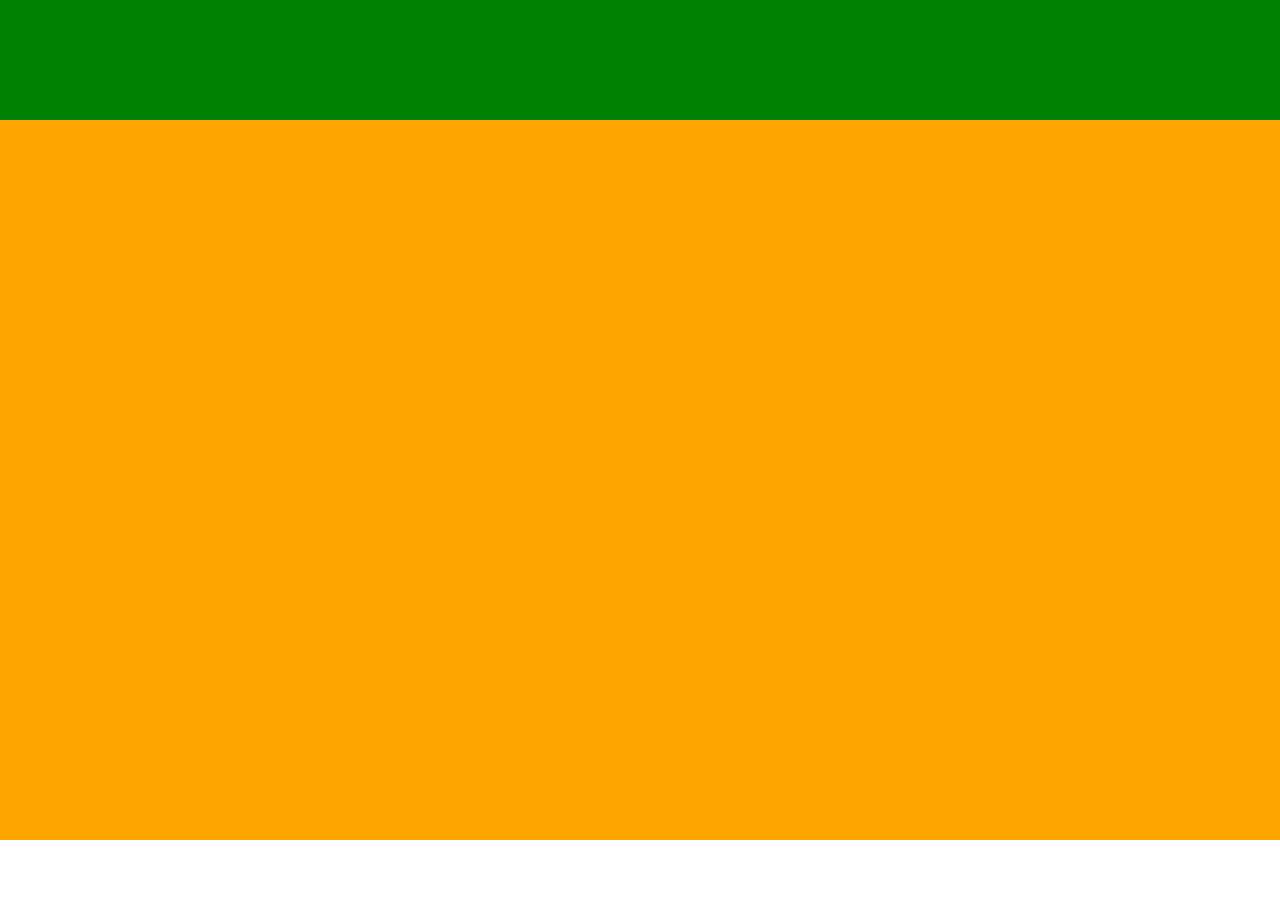
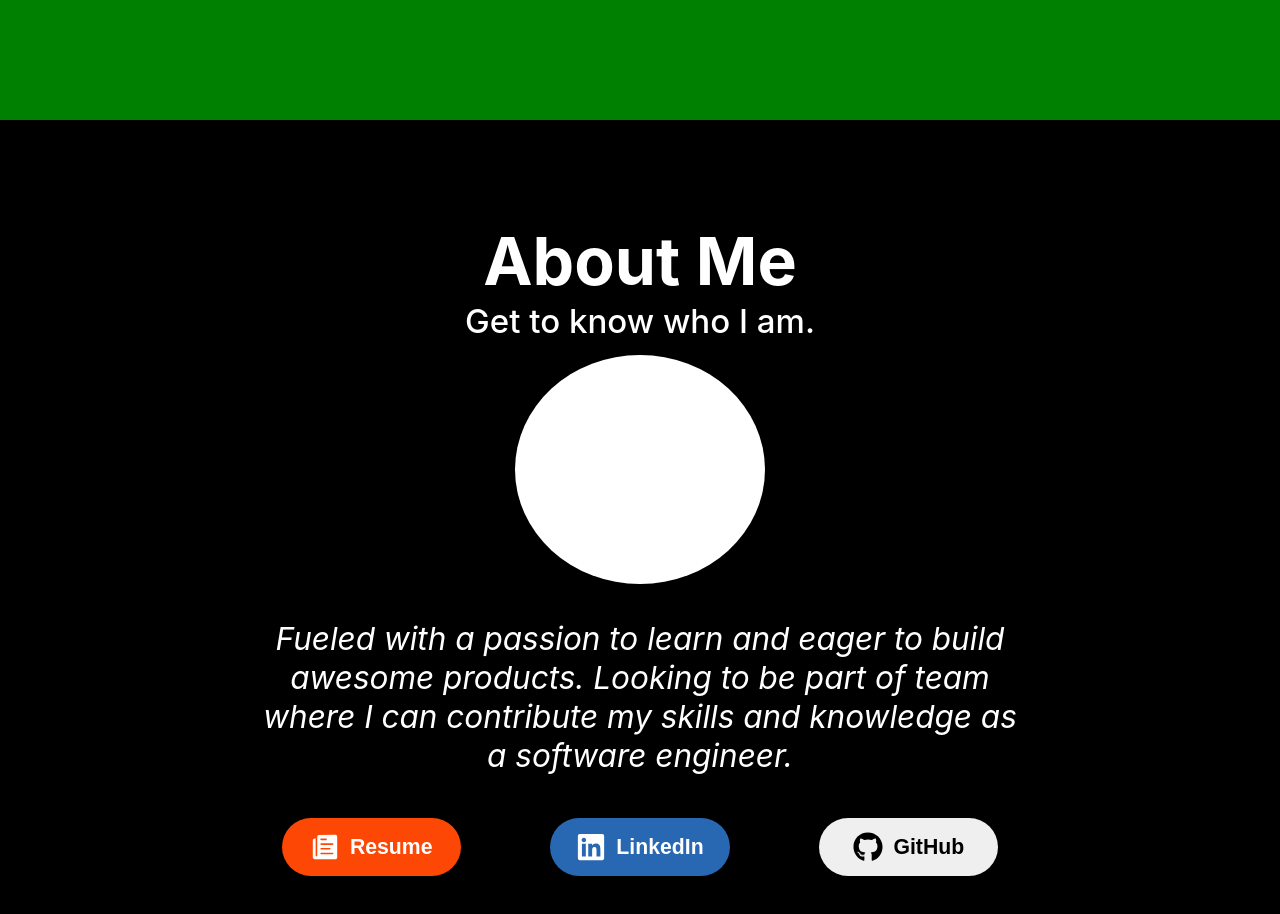
Before and after one commit to HectorSilvaRobles/hsr_portfolio, a React (Create React App) app: page / in a window 1280 px wide. Shown: the part 2300-3214 px from the top of the page. Before the commit the page ends 3140 px from the top, so only its background shows below. Built offline with nearby package versions, Linux system fonts and the light colour scheme.

Commit message:
completed project section and about sections

```diff
--- a/src/Components/About/About.js
+++ b/src/Components/About/About.js
@@ -1,5 +1,7 @@
 import React, {Component} from 'react';
 import './about.css'
+import {FaLinkedin, FaGithub} from 'react-icons/fa'
+import {IoIosPaper} from 'react-icons/io'
 
 class About extends Component {
     constructor(props){
@@ -11,7 +13,31 @@ class About extends Component {
     render(){
         return (
             <div className='about' >
+                <div className='about-title'>
+                    <h1>About Me</h1>
+                    <h2>Get to know who I am.</h2>
+                </div>
+                <div className='about-body'>
+                    <div className='about-image'>
 
+                    </div>
+                    <p>Fueled with a passion to learn and eager to build awesome products. Looking to be part of team where I can contribute my skills and knowledge as a software engineer.</p>
+                    <div className='about-links'>
+                        <button className='resume'>
+                            <IoIosPaper size={30} />
+                            <h1>Resume</h1>
+                        </button>
+                        <button className='linkedin'>
+                            <FaLinkedin size={30} />
+                            <h1>LinkedIn</h1>
+                        </button>
+                        <button className='github'>
+                            <FaGithub size={30} />
+                            <h1>GitHub</h1>
+                        </button>
+
+                    </div>
+                </div>
             </div>
         )
     }
--- a/src/Components/About/about.css
+++ b/src/Components/About/about.css
@@ -1,5 +1,132 @@
 .about {
-    background: orange;
-    height: 90vh;
+    background: black;
+    height: 110vh;
     width: 100%;
+    display: flex;
+    flex-direction: column;
+    justify-content: center;
+    align-items: center;
 }
+
+.about-title {
+    /* background: orange; */
+    height: 10%;
+    width: 80%;
+    color: white;
+    display: flex;
+    align-items: center;
+    justify-content: center;
+    flex-direction: column;
+}
+.about-title > h1 {
+    margin: 0;
+    padding: 0;
+    font-size: calc(40px + (80 - 40) * ((100vw - 300px) / (1800 - 300)));
+}
+.about-title > h2 {
+    margin: 0;
+    padding: 0;
+    font-size: calc(20px + (40 - 20) * ((100vw - 300px) / (1800 - 300)));
+    font-weight: 500;
+}
+
+
+.about-body {
+    margin-top: 30px;
+    /* background: green; */
+    height: 60%;
+    width: 80%;
+    display: flex;
+    align-items: center;
+    justify-content: center;
+
+    flex-direction: column;
+}
+
+.about-image {
+    height: 250px;
+    width: 250px;
+    background: white;
+    border-radius: 50%;
+}
+
+.about-body > p {
+    color: white;
+    font-style: italic;
+    text-align: center;
+    width: 75%;
+    margin: 35px 0;
+    font-size: calc(20px + (40 - 20) * ((100vw - 300px) / (2000 - 300)));
+}
+
+.about-links {
+    /* background: yellow; */
+    width: 70%;
+    height: 15%;
+    display: flex;
+    justify-content: space-between;
+    align-items: center;
+}
+
+.about-links > button {
+    height: 80%;
+    width: 25%;
+    border: none;
+    display: flex;
+    justify-content: center;
+    align-items: center;
+    border-radius: 50px;
+}
+
+.linkedin {
+    background: #2867B2;
+    color: white;
+}
+.resume {
+    background: #FD4805;
+    color: white
+}
+.linkedin > h1, .github > h1, .resume > h1 {
+    margin-left: 10px;
+    font-size: calc(16px + (24 - 16) * ((100vw - 300px) / (1800 - 300)));
+}
+
+
+@media screen and (max-width: 1200px) {
+    .about-body {
+        width: 90%;
+    }
+}
+
+@media screen and (max-width: 900px){
+    .about-body > p {
+        width: 90%;
+    }
+    .about-links {
+        width: 90%;
+    }
+    .about-links > button {
+        width: 28%;
+    }
+
+    .about-image {
+        width: 200px;
+        height: 200px;
+    }
+}
+
+@media screen and (max-width: 500px) {
+    .about-links {
+        flex-direction: column;
+        height: 35%;
+    }
+
+    .about-links > button {
+        height: 25%;
+        width: 90%;
+    }
+    .about-body {
+        height: 80%;
+        margin-top: 0;
+    }
+}
--- a/src/Components/Projects/projects.css
+++ b/src/Components/Projects/projects.css
@@ -210,7 +210,6 @@
 @media screen and (max-width: 1300px ) and (min-width: 1000px){
     .projects-div {
         width: 85%;
-        height: 65%;
     }
     .projects {
         height: 90vh;
@@ -237,20 +236,64 @@
 }
 
 
-/* Screen sizes width 699px - 500px */
-@media screen and (max-width: 699px ) and (min-width: 500px){
+/* Screen sizes width 699px - 300px */
+@media screen and (max-width: 699px ) and (min-width: 300px){
     .projects-div {
         width: 95%;
-
+        height: 85%;
     }
     .projects {
-        height: 80vh;
+        height: 110vh;
     }
     .p-info {
-        width: 60%;
-        height: 90%;
+        width: 90%;
+        height: 60%;
     }
     .projects-carousel {
         height: 10%;
     }
+
+    .pc-real {
+        flex-direction: column;
+        height: 70vh;
+    }
+
+    .project-card {
+        height: 100%;
+    }
+
+    .project-image {
+        height: 40%;
+    }
+    .project-info {
+        height: 100%;
+    }
+    .project-buttons {
+        width: 100%;
+    }
 }
+
+
+@media screen and (min-width: 1800px){
+    .project-buttons > button > h1 {
+        font-size: 35px;
+    }
+
+    .p-bw-bottom > h1 {
+        font-size: 38px;
+    }
+
+    .p-bw-top > h1 {
+        font-size: 45px;
+    }
+    .p-info > p {
+        font-size: 45px;
+    }
+    .p-info > h1 {
+        font-size: 60px;
+    }
+
+    .project-option > h1 {
+        font-size: 40px;
+    }
+}
```
